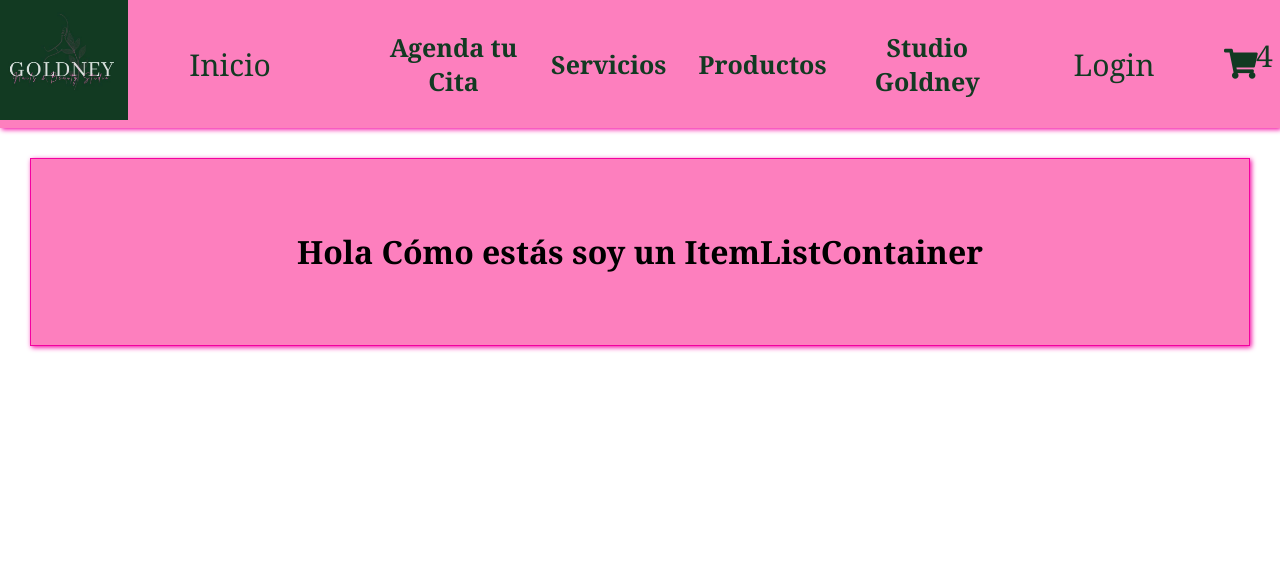
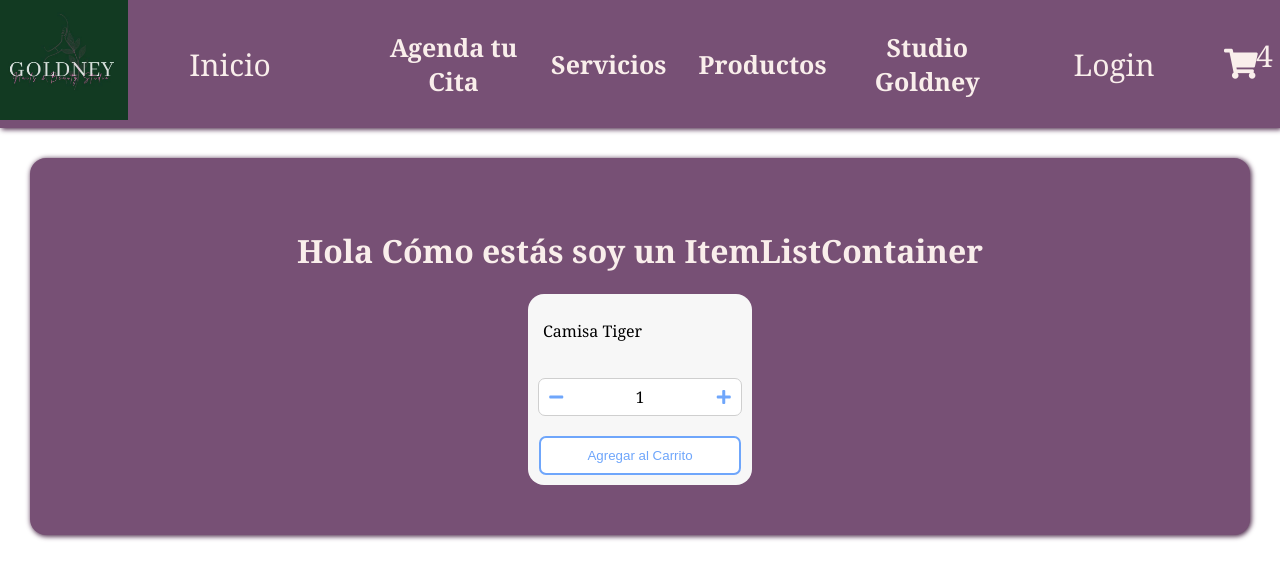
Before and after one commit to AlejoClifton/studiogoldney_clifton_goldney, a React (Create React App) app: page / in a window 1280 px wide. Shown: the top 578 px of the page. Built offline with nearby package versions, Linux system fonts and the light colour scheme.

Commit message:
Desafio N°4 Clase 5

```diff
--- a/src/Components/Nav/NavBar.scss
+++ b/src/Components/Nav/NavBar.scss
@@ -3,11 +3,11 @@
 .navBar {
     display: flex;
     flex-direction: row;
-    background-color: $FucsiaClarito;
+    background-color: $Grapes;
     text-decoration: none;
     list-style: none;
     user-select: none;
-    box-shadow: 1px 1px 5px .5px $Fucsia;
+    box-shadow: 1px 1px 5px .5px $EggPlant;
 
     img {
         width: 10%;
@@ -28,7 +28,7 @@
                 font-size: 25px;
                 font-weight: 600;
                 display: block;
-                color: $VerdeOscuro;
+                color: $Shale;
                 text-align: center;
                 padding: 14px 16px;
             }
@@ -40,7 +40,7 @@
         width: 10%;
         padding: 5px;
         border-radius: 1em;
-        color: $VerdeOscuro;
+        color: $Shale;
         text-align: center;
     }
     .CartWidget{
@@ -55,7 +55,7 @@
             font-size: 30px;
             width: calc(50%/2);
             padding: 5px;
-            color: $VerdeOscuro;
+            color: $Shale;
         }
         p{
             margin-top: 30px;
@@ -67,7 +67,7 @@
         border-radius: 1em;
         transition: 0.3s;
         &:hover {
-            background-color: $VerdeOscuro-Hover;
+            background-color: $EggPlant;
             transform: scale(1.05);
         }
     }
--- /dev/null
+++ b/src/Components/body/ItemCount.js
@@ -0,0 +1,36 @@
+import React, { useState } from "react";
+
+const ItemCount = ({ getStock, getInitial }) => {
+    const [stock] = useState(getStock);
+    const [count, setCount] = useState(getInitial);
+
+    const handleAdd = () => {
+        if (count < stock) {
+            setCount(count + 1);
+        }
+    };
+
+    const handleRemove = () => {
+        if (count > 1) {
+            setCount(count - 1);
+        }
+    };
+
+    const onAdd = () => {
+        window.alert(`¡Agregada la cantidad de ${count} productos a tu carrito!`);
+    };
+
+    return (
+        <div className="itemCount">
+            <p>Camisa Tiger </p>
+            <div>
+                <i className="fas fa-minus" onClick={handleRemove}></i>
+                <span>{count}</span>
+                <i className="fas fa-plus" onClick={handleAdd}></i>
+            </div>
+            <button onClick={onAdd}>Agregar al Carrito</button>
+        </div>
+    );
+};
+
+export default ItemCount;
--- a/src/Components/body/ItemListContainer.js
+++ b/src/Components/body/ItemListContainer.js
@@ -1,9 +1,11 @@
 import "./body.scss";
+import ItemCount from './ItemCount';
 
 const ItemListContainer = ({greeting,classItemListContainer}) => {
     return (
         <div className={classItemListContainer}>
             <h1>{greeting}</h1>
+            <ItemCount getStock={10}  getInitial={1}  />
         </div>
     );
 }
--- a/src/Components/body/body.scss
+++ b/src/Components/body/body.scss
@@ -1,10 +1,53 @@
 @import "../../global/Colors.scss";
 
-.itemListContainer{
+.itemListContainer {
+    color: $Shale;
     margin: 30px 30px;
     padding: 50px 50px;
-    border: 1px solid $Fucsia;
-    background-color: $FucsiaClarito;
-    box-shadow: 1px 1px 5px .5px $Fucsia;
+    background-color: $Grapes;
+    box-shadow: 1px 1px 5px 0.5px $EggPlant;
     text-align: center;
 }
+
+.itemCount {
+    background-color: #F7F7F7;
+    width: 20%;
+    margin: 0 auto;
+    display: flex;
+    flex-wrap: wrap;
+    p{
+        color: $Negro;
+        padding: 10px;
+        margin-left: 5px;
+    }
+    div {
+        border: 1px solid $Gris-Borde;
+        display: flex;
+        flex-wrap: wrap;
+        justify-content: space-between;
+        align-items: center;
+        i {
+            padding: 10px;
+        }
+        span{
+            color: $Negro;
+        }
+    }
+    button {
+        border: 2px solid $Azul-Contorno;
+        margin-top: 10px;
+        width: 100%;
+        padding: 10px;
+    }
+    div,button{
+        width: 90%;
+        margin: 10px auto;
+        background-color: $Blanco;
+        color: $Azul-Contorno;
+        border-radius: 7px;
+    }
+}
+
+.itemListContainer, .itemCount{
+    border-radius: 1em;
+}
--- a/src/Global/Colors.scss
+++ b/src/Global/Colors.scss
@@ -1,5 +1,12 @@
 $VerdeOscuro : #123A22;
 $VerdeOscuro-Hover : #409562;
-$Fucsia : #F400A0;
-$FucsiaClarito:#FD7FBE;
 $Fondo: pink;
+$Azul-Contorno: #6FA6FB;
+$Blanco: #FFF;
+$Negro: rgb(0, 0, 0);
+$Gris-Borde: #CFCFCF;
+
+$EggPlant: #4A2748;
+$Grapes:#775075;
+$Shale: #F9EEEB;
+$Sand: #F2DECB;
```
